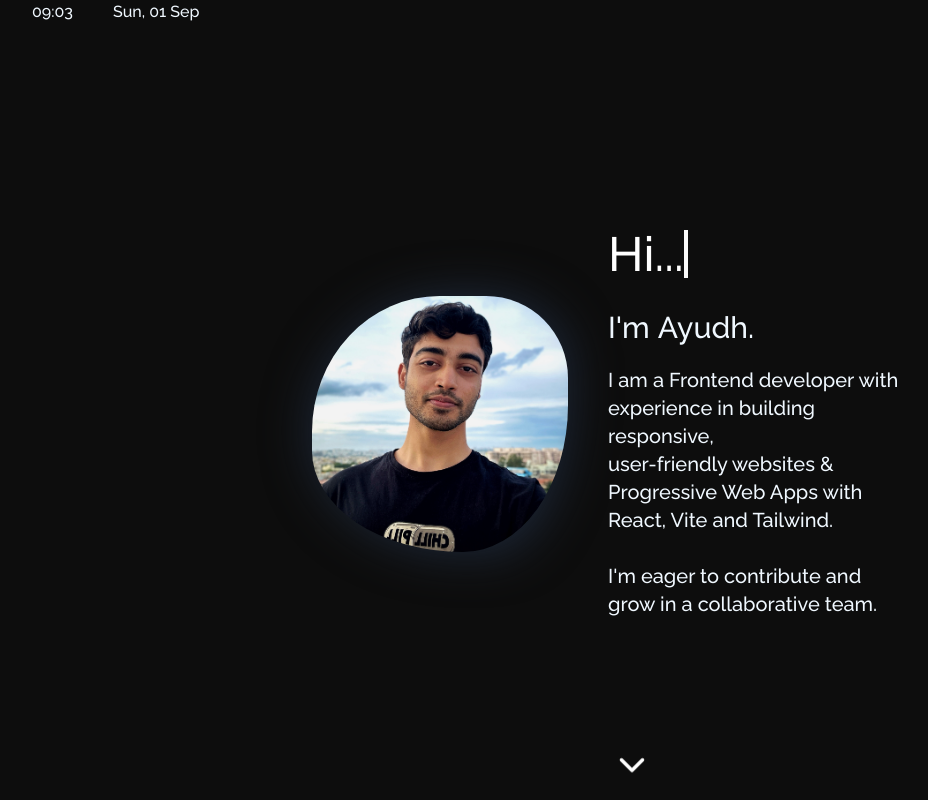
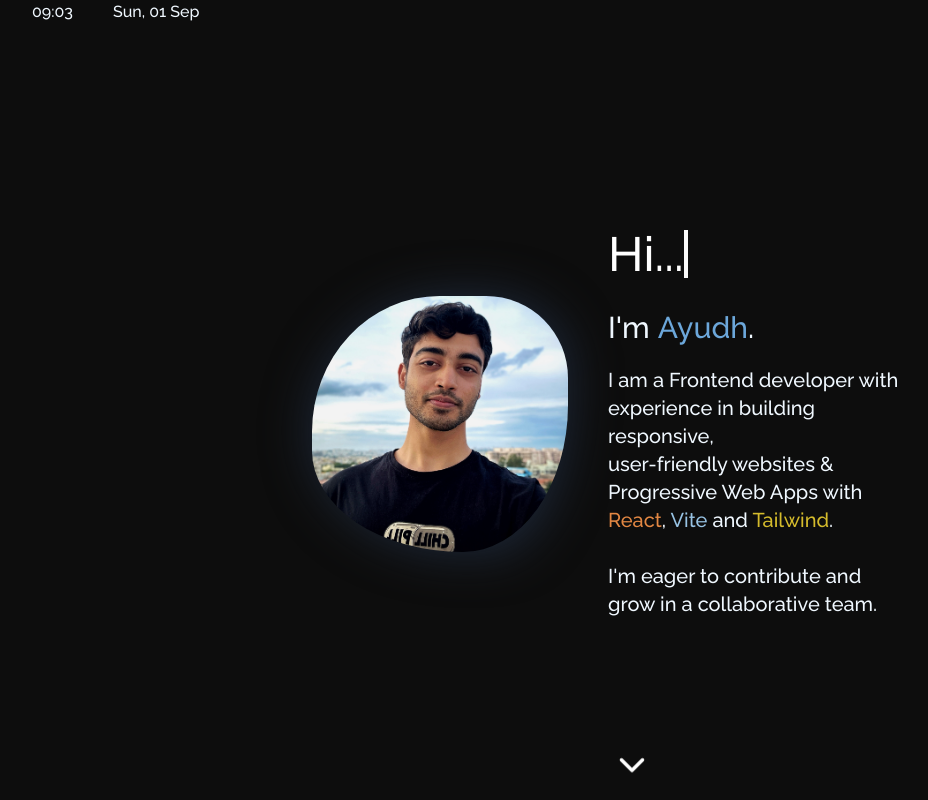
Before and after one commit to makersmecca/Portfolio, a React (Vite) app: page / in a window 1280 px wide. Shown: the top 800 px of the page, without its empty margins (8-936 px from the left). Built offline with nearby package versions, Linux system fonts and the light colour scheme.

Commit message:
added new colors

```diff
--- a/tailwind.config.js
+++ b/tailwind.config.js
@@ -5,6 +5,10 @@ export default {
     extend: {
       colors: {
         darktheme: "#0d0d0d",
+        textBlue: "#6ca7da",
+        newOrange: "#e28743",
+        darkBlue: "#98c3e4",
+        newYellow: "#d4bb2c",
       },
       animation: {
         typing: "typing 2s steps(11), blink 0.4s infinite alternate",
```
